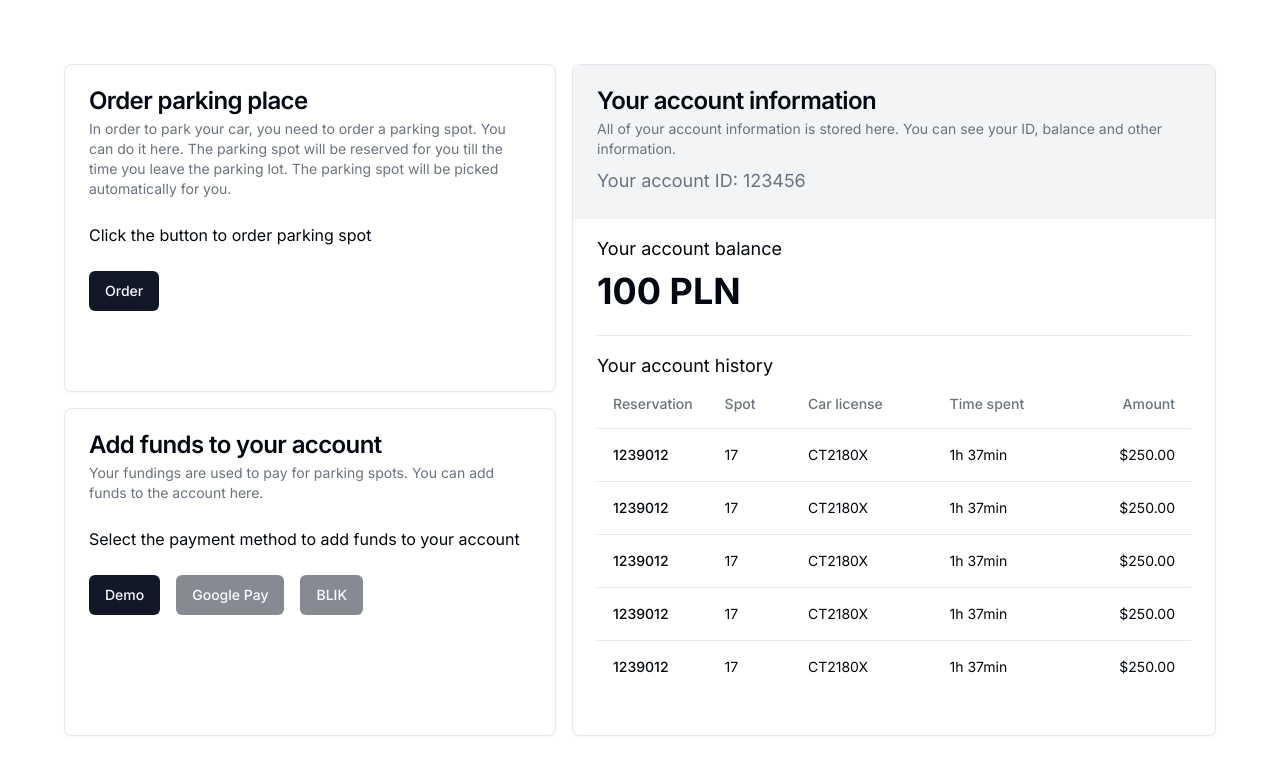
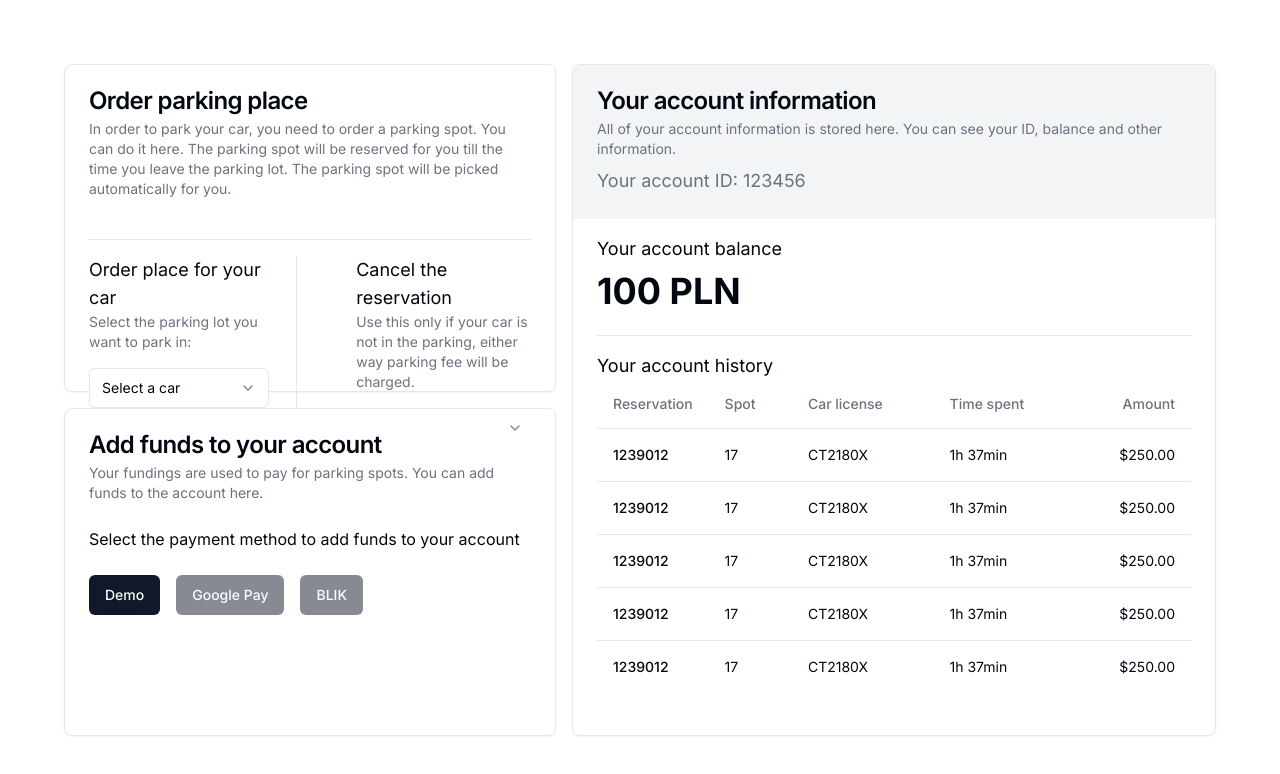
Before and after one commit to Misiek22113/parking_plus, a Next.js app: page /home in a window 1280 px wide. Shown: the top 774 px of the page. Built offline with nearby package versions, Linux system fonts and the light colour scheme.

Commit message:
Update order parking space layout

```diff
--- a/package.json
+++ b/package.json
@@ -11,6 +11,7 @@
   "dependencies": {
     "@radix-ui/react-label": "^2.0.2",
     "@radix-ui/react-scroll-area": "^1.0.5",
+    "@radix-ui/react-select": "^2.0.0",
     "@radix-ui/react-separator": "^1.0.3",
     "@radix-ui/react-slot": "^1.0.2",
     "axios": "^1.6.8",
--- a/src/app/(user)/home/_components/parking-place/AccountPlace.tsx
+++ b/src/app/(user)/home/_components/parking-place/AccountPlace.tsx
@@ -7,6 +7,16 @@
   CardContent,
   CardFooter,
 } from '@/components/ui/card';
+import {
+  Select,
+  SelectContent,
+  SelectGroup,
+  SelectItem,
+  SelectLabel,
+  SelectTrigger,
+  SelectValue,
+} from '@/components/ui/select';
+import { Separator } from '@/components/ui/separator';
 
 export default function ParkingPlace() {
   return (
@@ -20,10 +30,59 @@
           automatically for you.
         </CardDescription>
       </CardHeader>
-      <CardContent>Click the button to order parking spot</CardContent>
-      <CardFooter>
-        <Button>Order</Button>
-      </CardFooter>
+      <CardContent>
+        <Separator className="my-4" />
+        <div className="grid grid-cols-12 gap-4">
+          <div className="col-span-5">
+            <p className="text-lg">Order place for your car</p>
+            <CardDescription className="pb-4">
+              Select the parking lot you want to park in:
+            </CardDescription>
+            <Select>
+              <SelectTrigger className="w-[180px]">
+                <SelectValue placeholder="Select a car" />
+              </SelectTrigger>
+              <SelectContent>
+                <SelectGroup>
+                  <SelectLabel>Your cars</SelectLabel>
+                  {Array.from({ length: 5 }).map((_, index) => (
+                    <SelectItem key={index} value={`car-${index}`}>
+                      Car {index}
+                    </SelectItem>
+                  ))}
+                </SelectGroup>
+              </SelectContent>
+              <Button className="mt-4">Order</Button>
+            </Select>
+          </div>
+          <Separator className="col-span-2 mx-4" orientation="vertical" />
+          <div className="col-span-5">
+            <p className="text-lg">Cancel the reservation</p>
+            <CardDescription className="pb-4">
+              Use this only if your car is not in the parking, either way
+              parking fee will be charged.
+            </CardDescription>
+            <Select>
+              <SelectTrigger className="w-[180px]">
+                <SelectValue placeholder="Select a reservation" />
+              </SelectTrigger>
+              <SelectContent>
+                <SelectGroup>
+                  <SelectLabel>Your current reservations</SelectLabel>
+                  {Array.from({ length: 5 }).map((_, index) => (
+                    <SelectItem key={index} value={`car-${index}`}>
+                      Reservation {index}
+                    </SelectItem>
+                  ))}
+                </SelectGroup>
+              </SelectContent>
+            </Select>
+            <Button className="mt-4" variant="destructive">
+              Cancel
+            </Button>
+          </div>
+        </div>
+      </CardContent>
     </Card>
   );
 }
--- /dev/null
+++ b/src/components/ui/select.tsx
@@ -0,0 +1,160 @@
+"use client"
+
+import * as React from "react"
+import * as SelectPrimitive from "@radix-ui/react-select"
+import { Check, ChevronDown, ChevronUp } from "lucide-react"
+
+import { cn } from "@/lib/utils"
+
+const Select = SelectPrimitive.Root
+
+const SelectGroup = SelectPrimitive.Group
+
+const SelectValue = SelectPrimitive.Value
+
+const SelectTrigger = React.forwardRef<
+  React.ElementRef<typeof SelectPrimitive.Trigger>,
+  React.ComponentPropsWithoutRef<typeof SelectPrimitive.Trigger>
+>(({ className, children, ...props }, ref) => (
+  <SelectPrimitive.Trigger
+    ref={ref}
+    className={cn(
+      "flex h-10 w-full items-center justify-between rounded-md border border-input bg-background px-3 py-2 text-sm ring-offset-background placeholder:text-muted-foreground focus:outline-none focus:ring-2 focus:ring-ring focus:ring-offset-2 disabled:cursor-not-allowed disabled:opacity-50 [&>span]:line-clamp-1",
+      className
+    )}
+    {...props}
+  >
+    {children}
+    <SelectPrimitive.Icon asChild>
+      <ChevronDown className="h-4 w-4 opacity-50" />
+    </SelectPrimitive.Icon>
+  </SelectPrimitive.Trigger>
+))
+SelectTrigger.displayName = SelectPrimitive.Trigger.displayName
+
+const SelectScrollUpButton = React.forwardRef<
+  React.ElementRef<typeof SelectPrimitive.ScrollUpButton>,
+  React.ComponentPropsWithoutRef<typeof SelectPrimitive.ScrollUpButton>
+>(({ className, ...props }, ref) => (
+  <SelectPrimitive.ScrollUpButton
+    ref={ref}
+    className={cn(
+      "flex cursor-default items-center justify-center py-1",
+      className
+    )}
+    {...props}
+  >
+    <ChevronUp className="h-4 w-4" />
+  </SelectPrimitive.ScrollUpButton>
+))
+SelectScrollUpButton.displayName = SelectPrimitive.ScrollUpButton.displayName
+
+const SelectScrollDownButton = React.forwardRef<
+  React.ElementRef<typeof SelectPrimitive.ScrollDownButton>,
+  React.ComponentPropsWithoutRef<typeof SelectPrimitive.ScrollDownButton>
+>(({ className, ...props }, ref) => (
+  <SelectPrimitive.ScrollDownButton
+    ref={ref}
+    className={cn(
+      "flex cursor-default items-center justify-center py-1",
+      className
+    )}
+    {...props}
+  >
+    <ChevronDown className="h-4 w-4" />
+  </SelectPrimitive.ScrollDownButton>
+))
+SelectScrollDownButton.displayName =
+  SelectPrimitive.ScrollDownButton.displayName
+
+const SelectContent = React.forwardRef<
+  React.ElementRef<typeof SelectPrimitive.Content>,
+  React.ComponentPropsWithoutRef<typeof SelectPrimitive.Content>
+>(({ className, children, position = "popper", ...props }, ref) => (
+  <SelectPrimitive.Portal>
+    <SelectPrimitive.Content
+      ref={ref}
+      className={cn(
+        "relative z-50 max-h-96 min-w-[8rem] overflow-hidden rounded-md border bg-popover text-popover-foreground shadow-md data-[state=open]:animate-in data-[state=closed]:animate-out data-[state=closed]:fade-out-0 data-[state=open]:fade-in-0 data-[state=closed]:zoom-out-95 data-[state=open]:zoom-in-95 data-[side=bottom]:slide-in-from-top-2 data-[side=left]:slide-in-from-right-2 data-[side=right]:slide-in-from-left-2 data-[side=top]:slide-in-from-bottom-2",
+        position === "popper" &&
+          "data-[side=bottom]:translate-y-1 data-[side=left]:-translate-x-1 data-[side=right]:translate-x-1 data-[side=top]:-translate-y-1",
+        className
+      )}
+      position={position}
+      {...props}
+    >
+      <SelectScrollUpButton />
+      <SelectPrimitive.Viewport
+        className={cn(
+          "p-1",
+          position === "popper" &&
+            "h-[var(--radix-select-trigger-height)] w-full min-w-[var(--radix-select-trigger-width)]"
+        )}
+      >
+        {children}
+      </SelectPrimitive.Viewport>
+      <SelectScrollDownButton />
+    </SelectPrimitive.Content>
+  </SelectPrimitive.Portal>
+))
+SelectContent.displayName = SelectPrimitive.Content.displayName
+
+const SelectLabel = React.forwardRef<
+  React.ElementRef<typeof SelectPrimitive.Label>,
+  React.ComponentPropsWithoutRef<typeof SelectPrimitive.Label>
+>(({ className, ...props }, ref) => (
+  <SelectPrimitive.Label
+    ref={ref}
+    className={cn("py-1.5 pl-8 pr-2 text-sm font-semibold", className)}
+    {...props}
+  />
+))
+SelectLabel.displayName = SelectPrimitive.Label.displayName
+
+const SelectItem = React.forwardRef<
+  React.ElementRef<typeof SelectPrimitive.Item>,
+  React.ComponentPropsWithoutRef<typeof SelectPrimitive.Item>
+>(({ className, children, ...props }, ref) => (
+  <SelectPrimitive.Item
+    ref={ref}
+    className={cn(
+      "relative flex w-full cursor-default select-none items-center rounded-sm py-1.5 pl-8 pr-2 text-sm outline-none focus:bg-accent focus:text-accent-foreground data-[disabled]:pointer-events-none data-[disabled]:opacity-50",
+      className
+    )}
+    {...props}
+  >
+    <span className="absolute left-2 flex h-3.5 w-3.5 items-center justify-center">
+      <SelectPrimitive.ItemIndicator>
+        <Check className="h-4 w-4" />
+      </SelectPrimitive.ItemIndicator>
+    </span>
+
+    <SelectPrimitive.ItemText>{children}</SelectPrimitive.ItemText>
+  </SelectPrimitive.Item>
+))
+SelectItem.displayName = SelectPrimitive.Item.displayName
+
+const SelectSeparator = React.forwardRef<
+  React.ElementRef<typeof SelectPrimitive.Separator>,
+  React.ComponentPropsWithoutRef<typeof SelectPrimitive.Separator>
+>(({ className, ...props }, ref) => (
+  <SelectPrimitive.Separator
+    ref={ref}
+    className={cn("-mx-1 my-1 h-px bg-muted", className)}
+    {...props}
+  />
+))
+SelectSeparator.displayName = SelectPrimitive.Separator.displayName
+
+export {
+  Select,
+  SelectGroup,
+  SelectValue,
+  SelectTrigger,
+  SelectContent,
+  SelectLabel,
+  SelectItem,
+  SelectSeparator,
+  SelectScrollUpButton,
+  SelectScrollDownButton,
+}
```
Also changed, not shown: src/app/(user)/home/page.tsx (+0 -20 lines), 1 other file (tests, documents, lock files or other folders).
